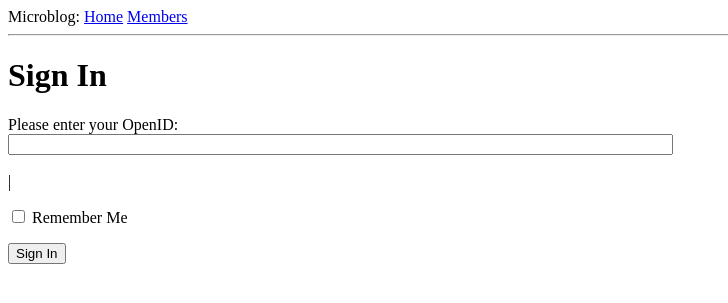
After one commit to ganeshredcobra/microblog, a Flask app: template app/templates/login.html in a window 1280 px wide. The commit adds this page. Shown: the top 303 px of the page, without its empty margins (0-728 px from the left). Run offline with Flask 2, Linux system fonts and the light colour scheme; the template is opened without the code that fills it: values that come from a table or form of the project are taken from there, others are empty.

Commit message:
Webforms included

```diff
--- /dev/null
+++ b/app/forms.py
@@ -0,0 +1,7 @@
+from flask.ext.wtf import Form
+from wtforms import StringField, BooleanField
+from wtforms.validators import DataRequired
+
+class LoginForm(Form):
+    openid = StringField('openid', validators=[DataRequired()])
+    remember_me = BooleanField('remember_me', default=False)
--- a/app/templates/base.html
+++ b/app/templates/base.html
@@ -9,6 +9,15 @@
   <body>
     <div>Microblog: <a href="/index">Home</a> <a href="/members">Members</a></div>
     <hr>
+     {% with messages = get_flashed_messages() %}
+      {% if messages %}
+        <ul>
+        {% for message in messages %}
+            <li>{{ message }} </li>
+        {% endfor %}
+        </ul>
+      {% endif %}
+    {% endwith %}
     {% block content %}{% endblock %}
   </body>
 </html>
--- /dev/null
+++ b/app/templates/login.html
@@ -0,0 +1,35 @@
+<!-- extend from base layout -->
+{% extends "base.html" %}
+
+{% block content %}
+<script type="text/javascript">
+function set_openid(openid, pr)
+{
+    u = openid.search('<username>')
+    if (u != -1) {
+        // openid requires username
+        user = prompt('Enter your ' + pr + ' username:')
+        openid = openid.substr(0, u) + user
+    }
+    form = document.forms['login'];
+    form.elements['openid'].value = openid
+}
+</script>
+
+  <h1>Sign In</h1>
+  <form action="" method="post" name="login">
+      {{ form.hidden_tag() }}
+      <p>
+          Please enter your OpenID:<br>
+          {{ form.openid(size=80) }}<br>
+          {% for error in form.openid.errors %}
+            <span style="color: red;">[{{ error }}]</span>
+          {% endfor %}<br>
+        |{% for pr in providers %}
+          <a href="javascript:set_openid('{{ pr.url }}', '{{ pr.name }}');">{{ pr.name }}</a> |
+        {% endfor %}
+      </p>
+      <p>{{ form.remember_me }} Remember Me</p>
+      <p><input type="submit" value="Sign In"></p>
+  </form>
+{% endblock %}
```
Also changed, not shown: app/templates/members.html (added, +7 -0 lines), app/views.py (+14 -2 lines), config.py (added, +9 -0 lines).
